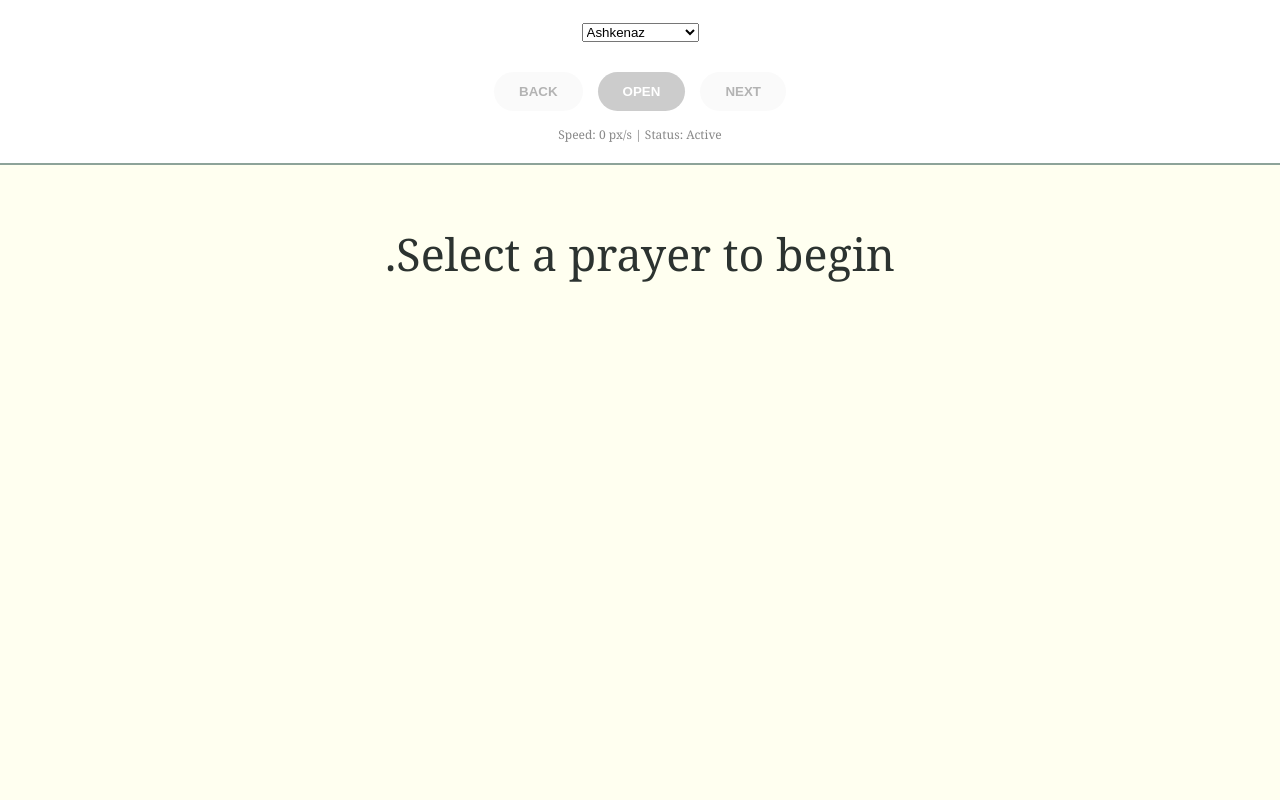
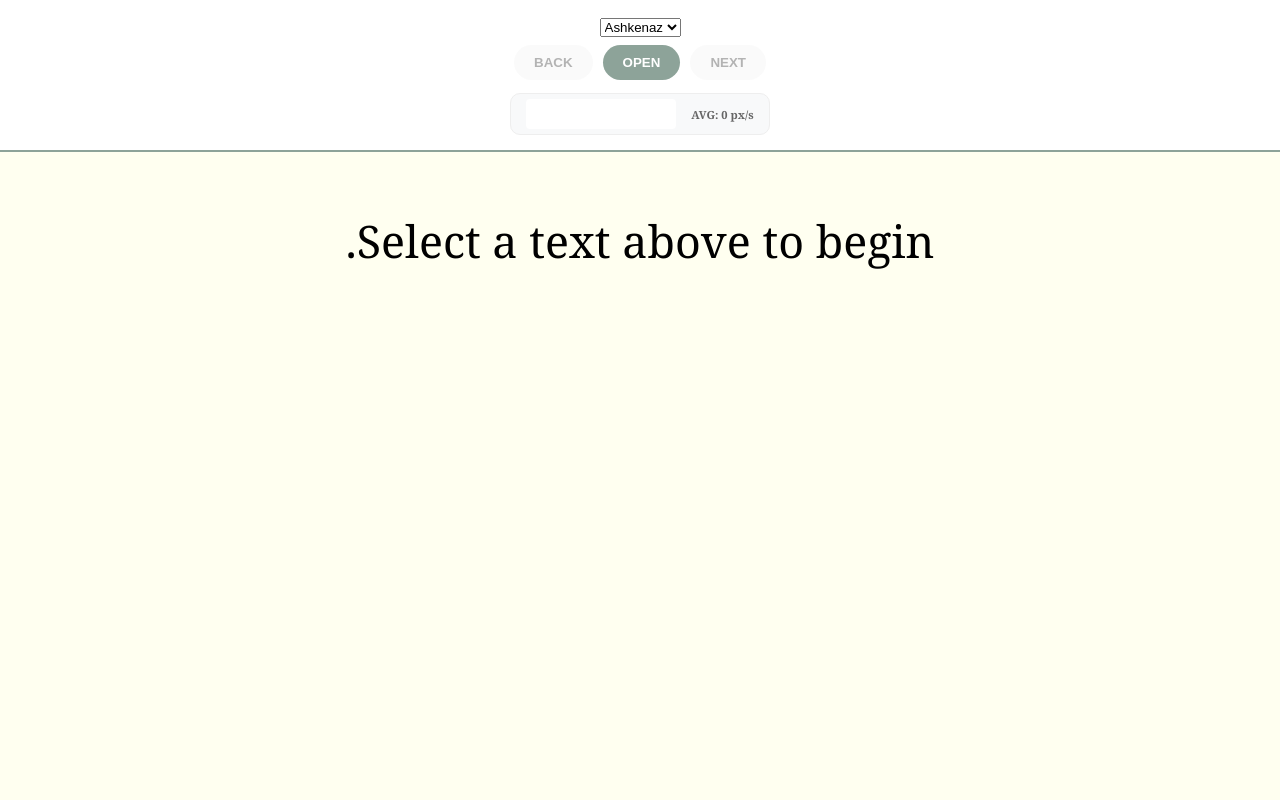
Before and after one commit to jl20102/kohelet2026, a Flask app: page / in a window 1280 px wide. Run offline with Flask 3, Linux system fonts and the light colour scheme.

Commit message:
more changes, wip

```diff
--- a/app.py
+++ b/app.py
@@ -1,9 +1,13 @@
 from flask import Flask, render_template, request, jsonify
 import requests
 import urllib.parse
-import re
+from collections import deque
 
 app = Flask(__name__)
+
+# Store the last 20 speed readings
+speed_history = deque(maxlen=20)
+THRESHOLD = 20
 
 def flatten_text(data):
     if isinstance(data, str): return [data]
@@ -13,25 +17,16 @@ def flatten_text(data):
         return result
     return []
 
-def get_sefaria_json(url):
-    try:
-        response = requests.get(url, timeout=10)
-        return response.json() if response.status_code == 200 else None
-    except:
-        return None
-
 def get_sefaria_text(ref):
     encoded_ref = urllib.parse.quote(ref)
-    # Try V1
-    r = get_sefaria_json(f"https://www.sefaria.org/api/texts/{encoded_ref}?context=0")
-    if r and r.get("he"):
-        return "<br><br>".join(flatten_text(r["he"]))
-    # Try V3
-    r3 = get_sefaria_json(f"https://www.sefaria.org/api/v3/texts/{encoded_ref}?context=0")
-    if r3 and r3.get("versions"):
-        for v in r3['versions']:
-            if v.get('language') == 'he' and v.get('text'):
-                return "<br><br>".join(flatten_text(v['text']))
+    url = f"https://www.sefaria.org/api/v3/texts/{encoded_ref}?context=0"
+    try:
+        r = requests.get(url, timeout=5).json()
+        if "versions" in r:
+            for v in r['versions']:
+                if v.get('language') == 'he' and v.get('text'):
+                    return "<br><br>".join(flatten_text(v['text']))
+    except: pass
     return None
 
 @app.route("/")
@@ -41,47 +36,23 @@ def index():
 @app.route("/get_prayer", methods=["POST"])
 def get_prayer():
     path = request.json.get('path', [])
-    if not path: return jsonify({"error": "No path selected"})
+    book = path[0].replace('_', ' ')
+    full_ref = f"{book}, {', '.join(path[1:])}"
+    txt = get_sefaria_text(full_ref)
+    return jsonify({"text": txt or "Liturgy not found.", "error": not txt})
 
-    book = path[0].replace('_', ' ')
-    segments = ", ".join(path[1:])
-    full_ref = f"{book}, {segments}"
+@app.route("/stream_speed", methods=["POST"])
+def stream_speed():
+    speed = request.json.get('speed', 0)
+    speed_history.append(speed)
+    avg_speed = sum(speed_history) / len(speed_history) if speed_history else 0
 
-    try:
-        txt = get_sefaria_text(full_ref)
-
-        # Tanakh Fallback
-        if not txt:
-            match = re.search(r"(Psalm|Exodus|Numbers|Deuteronomy|Leviticus|Genesis)\s+(\d+)", segments)
-            if match:
-                book_name = "Psalms" if match.group(1) == "Psalm" else match.group(1)
-                txt = get_sefaria_text(f"{book_name} {match.group(2)}")
-
-        # Link Hunter
-        if not txt:
-            links_data = get_sefaria_json(f"https://www.sefaria.org/api/links/{urllib.parse.quote(full_ref)}")
-            if isinstance(links_data, list):
-                for link in links_data:
-                    if isinstance(link, dict) and link.get('ref') != full_ref:
-                        txt = get_sefaria_text(link['ref'])
-                        if txt: break
-
-        if not txt:
-            txt = get_sefaria_text(f"{full_ref} 1")
-
-        if not txt:
-            return jsonify({"error": "Liturgy unavailable. Try the next section."})
-
-        return jsonify({"text": txt})
-    except Exception as e:
-        return jsonify({"error": str(e)})
-
-@app.route("/log_activity", methods=["POST"])
-def log_activity():
-    # Placeholder for database logging or analytics
-    data = request.json
-    print(f"User Status: {data.get('status')} | Speed: {data.get('avg_speed')}px/s")
-    return jsonify({"success": True})
+    # Alert if history is full and average drops below threshold
+    alert = len(speed_history) == speed_history.maxlen and avg_speed < THRESHOLD
+    return jsonify({
+        "avg_speed": round(avg_speed, 2),
+        "low_speed_alert": alert
+    })
 
 if __name__ == "__main__":
     app.run(debug=True, port=5001)
--- a/static/script.js
+++ b/static/script.js
@@ -1,90 +1,87 @@
 let allItems = [];
 let pos = -1;
 let menuChain = [];
-let scrollSpeeds = [];
 let lastScrollTop = 0;
 let lastTimestamp = Date.now();
-let idleTimer = null;
-const IDLE_LIMIT = 5000; // 5 Seconds
+let speedDataPoints = new Array(50).fill(0); // For the graph
 
 const scrollBox = document.getElementById('scroll-box');
-const nudge = document.getElementById('nudge-overlay');
+const canvas = document.getElementById('heartbeat-canvas');
+const ctx = canvas.getContext('2d');
 
-// 1. Initialize Menu
+// --- Initialization & Menu Logic ---
 async function init() {
-    const nusach = document.getElementById('nusach').value;
-    const res = await fetch(`https://www.sefaria.org/api/v2/index/${nusach}`);
+    const res = await fetch(`https://www.sefaria.org/api/v2/index/${document.getElementById('nusach').value}`);
     const data = await res.json();
     document.getElementById('dynamic-menus').innerHTML = '';
     buildMenus(data.schema, []);
 }
 
-// 2. Build Menus
 function buildMenus(node, currentChain) {
     if (!node.nodes) return;
     const s = document.createElement('select');
     s.options.add(new Option("-- Select --", ""));
     node.nodes.forEach((n, i) => s.options.add(new Option(n.enTitle || n.key, JSON.stringify({i, n}))));
-
     s.onchange = () => {
         while (s.nextSibling) s.parentElement.removeChild(s.nextSibling);
-        if (!s.value) return;
-        const selected = JSON.parse(s.value);
-        if (selected.n.nodes) {
-            buildMenus(selected.n, [...currentChain, selected.n.enTitle || selected.n.key]);
-        } else {
-            document.getElementById('open-btn').disabled = false;
-            allItems = node.nodes;
-            pos = selected.i;
-            menuChain = currentChain;
-        }
+        const sel = JSON.parse(s.value);
+        if (sel.n.nodes) buildMenus(sel.n, [...currentChain, sel.n.enTitle || sel.n.key]);
+        else { document.getElementById('open-btn').disabled = false; allItems = node.nodes; pos = sel.i; menuChain = currentChain; }
     };
     document.getElementById('dynamic-menus').appendChild(s);
 }
 
-// 3. Scroll & Speed Tracking
-scrollBox.addEventListener('scroll', () => {
+// --- Scrolling & Visualization ---
+scrollBox.addEventListener('scroll', async () => {
     const now = Date.now();
     const dt = (now - lastTimestamp) / 1000;
     const dy = Math.abs(scrollBox.scrollTop - lastScrollTop);
 
     if (dt > 0.1) {
         const speed = Math.round(dy / dt);
-        document.getElementById('speed-val').innerText = speed;
-        scrollSpeeds.push({s: speed, t: now});
+        updateGraph(speed);
 
-        resetIdleTimer();
+        try {
+            const res = await fetch('/stream_speed', {
+                method: 'POST',
+                headers: {'Content-Type': 'application/json'},
+                body: JSON.stringify({ speed })
+            });
+            const data = await res.json();
+            document.getElementById('avg-val').innerText = data.avg_speed;
+            if (data.low_speed_alert) document.getElementById('nudge-overlay').style.display = 'flex';
+        } catch (e) {}
+
         lastScrollTop = scrollBox.scrollTop;
         lastTimestamp = now;
     }
 });
 
-function resetIdleTimer() {
-    clearTimeout(idleTimer);
-    document.getElementById('idle-status').innerText = "Active";
-    nudge.style.display = 'none';
-    idleTimer = setTimeout(triggerNudge, IDLE_LIMIT);
-}
+function updateGraph(newSpeed) {
+    speedDataPoints.push(newSpeed);
+    speedDataPoints.shift();
 
-function triggerNudge() {
-    document.getElementById('idle-status').innerText = "IDLE";
-    nudge.style.display = 'flex';
-    // Log to backend
-    fetch('/log_activity', {
-        method: 'POST',
-        headers: {'Content-Type': 'application/json'},
-        body: JSON.stringify({status: 'idle', avg_speed: 0})
-    });
+    ctx.clearRect(0, 0, canvas.width, canvas.height);
+    ctx.beginPath();
+    ctx.strokeStyle = '#8DA399';
+    ctx.lineWidth = 2;
+
+    const step = canvas.width / (speedDataPoints.length - 1);
+    for (let i = 0; i < speedDataPoints.length; i++) {
+        // Map speed to Y axis (0 to 200px/s)
+        const y = canvas.height - (Math.min(speedDataPoints[i], 200) / 200 * canvas.height);
+        if (i === 0) ctx.moveTo(0, y);
+        else ctx.lineTo(i * step, y);
+    }
+    ctx.stroke();
 }
 
 function dismissNudge() {
-    resetIdleTimer();
+    document.getElementById('nudge-overlay').style.display = 'none';
+    lastTimestamp = Date.now(); // Reset timer
 }
 
-// 4. Fetching Text
-async function loadFirst() { await fetchText(); resetIdleTimer(); }
-async function move(dir) { pos += dir; await fetchText(); resetIdleTimer(); }
-
+// --- Text Fetching ---
 async function fetchText() {
     const path = [document.getElementById('nusach').value, ...menuChain, allItems[pos].enTitle || allItems[pos].key];
     const res = await fetch('/get_prayer', {
@@ -93,9 +90,12 @@ async function fetchText() {
         body: JSON.stringify({path})
     });
     const data = await res.json();
-    document.getElementById('display').innerHTML = data.text || data.error;
+    document.getElementById('display').innerHTML = data.text;
     document.getElementById('prev').disabled = pos <= 0;
     document.getElementById('next').disabled = pos >= allItems.length - 1;
 }
 
+async function loadFirst() { await fetchText(); }
+async function move(dir) { pos += dir; await fetchText(); }
+
 window.onload = init;
--- a/templates/index.html
+++ b/templates/index.html
@@ -2,45 +2,38 @@
 <html lang="en">
 <head>
     <meta charset="UTF-8">
-    <title>Siddur Focus</title>
+    <title>Siddur Heartbeat</title>
     <style>
-        :root { --sage: #8DA399; --cream: #FFFFF0; --text: #2C3330; }
-        body {
-            margin: 0; background-color: var(--cream); color: var(--text);
-            font-family: 'Georgia', serif; display: flex; flex-direction: column; height: 100vh;
-        }
-        .header-controls {
-            background: white; padding: 20px; border-bottom: 2px solid var(--sage);
-            display: flex; flex-direction: column; align-items: center; gap: 10px; z-index: 100;
-        }
-        .nav-row { display: flex; gap: 15px; margin-top: 10px; }
-        .btn { padding: 12px 25px; border-radius: 50px; border: none; cursor: pointer; font-weight: bold; }
+        :root { --sage: #8DA399; --cream: #FFFFF0; --text: #2C3330; --alert: #d9534f; }
+        body { margin: 0; background: var(--cream); font-family: 'Georgia', serif; display: flex; flex-direction: column; height: 100vh; overflow: hidden; }
+
+        .header-controls { background: white; padding: 15px; border-bottom: 2px solid var(--sage); display: flex; flex-direction: column; align-items: center; gap: 8px; }
+
+        /* Visualization */
+        .viz-container { display: flex; align-items: center; gap: 15px; margin-top: 5px; background: #f8f9fa; padding: 5px 15px; border-radius: 10px; border: 1px solid #eee; }
+        #heartbeat-canvas { width: 150px; height: 30px; background: #fff; border-radius: 4px; }
+
+        .nav-row { display: flex; gap: 10px; }
+        .btn { padding: 10px 20px; border-radius: 20px; border: none; cursor: pointer; font-weight: bold; transition: 0.2s; }
         .btn-main { background: var(--sage); color: white; }
-        .btn-main:disabled { background: #ccc; }
 
-        /* Stats & Nudge */
-        #scroll-stats { font-size: 0.75rem; color: #888; margin-top: 5px; }
         #nudge-overlay {
             position: fixed; top: 0; left: 0; width: 100%; height: 100%;
-            background: rgba(0,0,0,0.4); display: none; justify-content: center;
-            align-items: center; z-index: 1000; backdrop-filter: blur(3px);
+            background: rgba(0,0,0,0.5); display: none; justify-content: center; align-items: center; z-index: 1000;
         }
-        .nudge-card {
-            background: white; padding: 30px; border-radius: 15px; text-align: center;
-            box-shadow: 0 10px 30px rgba(0,0,0,0.2);
-        }
+        .nudge-card { background: white; padding: 30px; border-radius: 15px; text-align: center; box-shadow: 0 10px 25px rgba(0,0,0,0.2); }
 
         .prayer-container { flex: 1; overflow-y: auto; padding: 40px 20px; text-align: center; }
-        .hebrew-text { direction: rtl; font-size: 2.8rem; line-height: 2.2; max-width: 850px; margin: 0 auto; }
+        .hebrew-text { direction: rtl; font-size: 2.8rem; line-height: 2.2; max-width: 800px; margin: 0 auto; }
     </style>
 </head>
 <body>
 
     <div id="nudge-overlay">
         <div class="nudge-card">
-            <h3>Still learning?</h3>
-            <p>We noticed you stopped scrolling.</p>
-            <button class="btn btn-main" onclick="dismissNudge()">I'm here</button>
+            <h3>Focus Check</h3>
+            <p>Your scrolling pace has slowed significantly.</p>
+            <button class="btn btn-main" onclick="dismissNudge()">Continue Prayer</button>
         </div>
     </div>
 
@@ -49,24 +42,26 @@
             <select id="nusach" onchange="init()">
                 <option value="Siddur_Ashkenaz">Ashkenaz</option>
                 <option value="Siddur_Sefard">Sefard</option>
-                <option value="Siddur_Edot_HaMizrach">Edot HaMizrach</option>
             </select>
-            <div id="dynamic-menus"></div>
+            <span id="dynamic-menus"></span>
         </div>
-        <div id="breadcrumb-display" style="font-size:0.8rem; color:#666;"></div>
+
         <div class="nav-row">
             <button class="btn" id="prev" onclick="move(-1)" disabled>BACK</button>
             <button class="btn btn-main" id="open-btn" onclick="loadFirst()" disabled>OPEN</button>
             <button class="btn" id="next" onclick="move(1)" disabled>NEXT</button>
         </div>
-        <div id="scroll-stats">
-            Speed: <span id="speed-val">0</span> px/s |
-            Status: <span id="idle-status">Active</span>
+
+        <div class="viz-container">
+            <canvas id="heartbeat-canvas"></canvas>
+            <div style="font-size: 0.7rem; color: #666; font-weight: bold;">
+                AVG: <span id="avg-val">0</span> px/s
+            </div>
         </div>
     </div>
 
     <div class="prayer-container" id="scroll-box">
-        <div id="display" class="hebrew-text">Select a prayer to begin.</div>
+        <div id="display" class="hebrew-text">Select a text above to begin.</div>
     </div>
 
     <script src="{{ url_for('static', filename='script.js') }}"></script>
```
